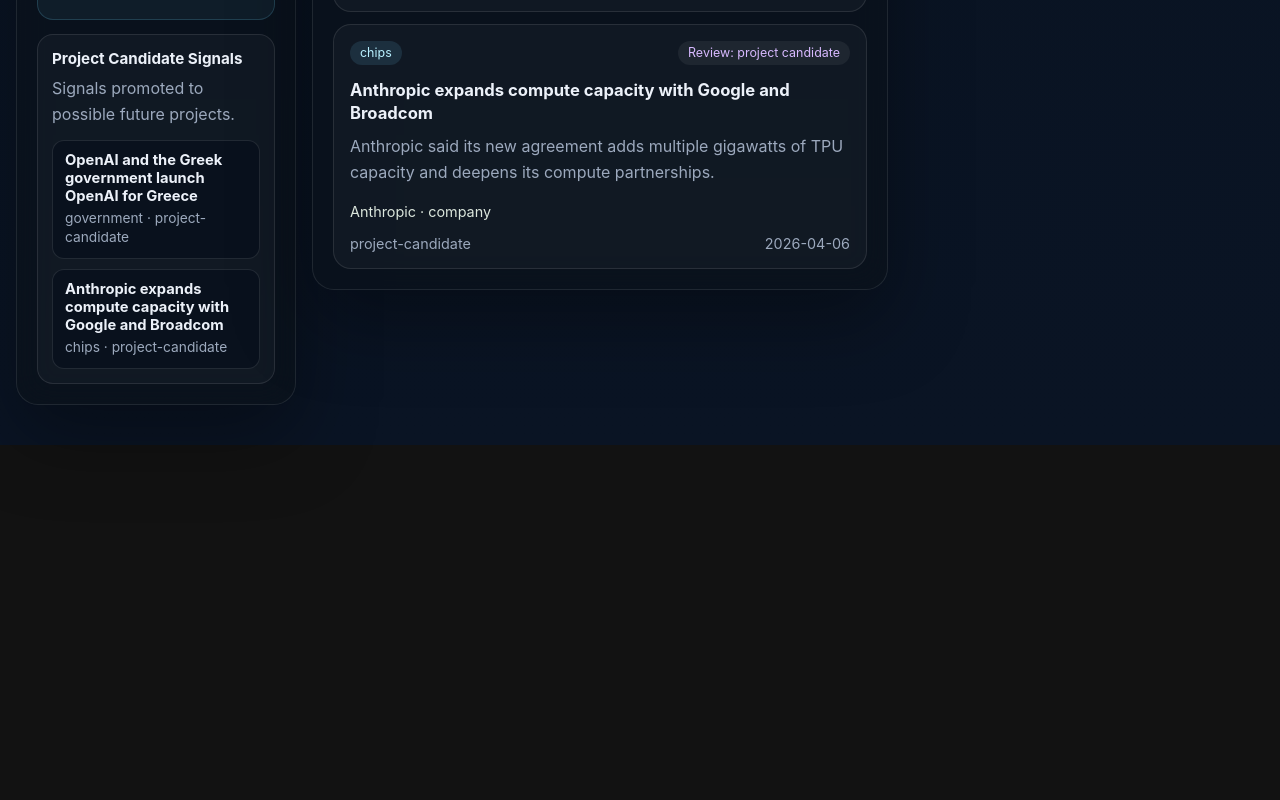
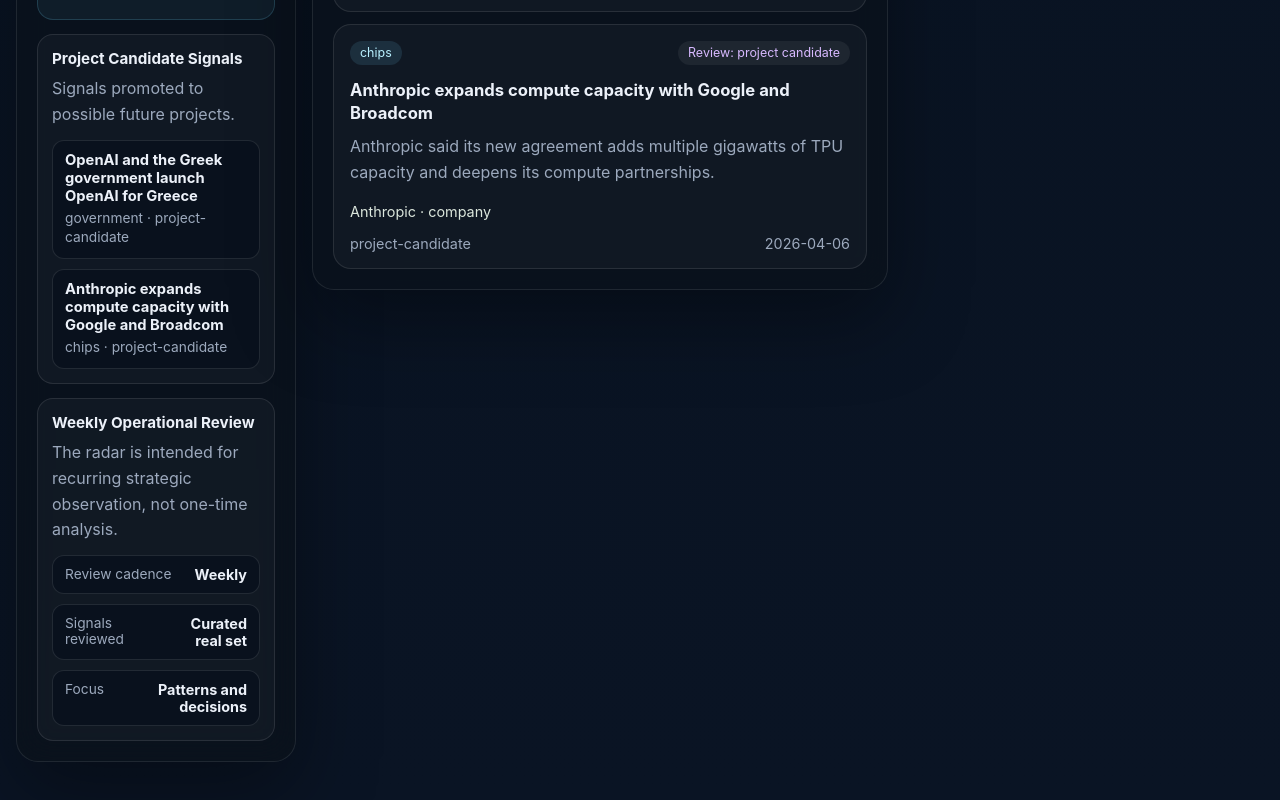
Before and after one commit to LambdaOpsLab/big-league-ops-radar, a React (Vite) app: page / in a window 1280 px wide. Shown: the part 3275-4075 px from the top of the page. Before the commit the page ends 3720 px from the top, so only its background shows below. Built offline with nearby package versions, Linux system fonts and the light colour scheme.

Commit message:
Add weekly signal operations workflow

```diff
--- a/src/App.tsx
+++ b/src/App.tsx
@@ -118,6 +118,12 @@ const operationalTakeaways = [
   'Watch government procurement and secure deployment patterns as a single signal family.',
   'Treat compute capacity, cloud topology, and chips supply as one planning constraint.',
   'Keep evidence, review status, and decision trail ahead of project promotion.'
+];
+
+const weeklyOperationalReview = [
+  { label: 'Review cadence', value: 'Weekly' },
+  { label: 'Signals reviewed', value: 'Curated real set' },
+  { label: 'Focus', value: 'Patterns and decisions' }
 ];
 
 function domainCount(items: DisplaySignal[], domain: string) {
@@ -452,12 +458,27 @@ export default function App() {
                       <span>{signal.domain} · {signal.action}</span>
                     </div>
                   ))}
-                </div>
-              ) : (
-                <p className="empty-state">No project-candidate signals in the current view.</p>
+              </div>
+            ) : (
+              <p className="empty-state">No project-candidate signals in the current view.</p>
               )}
             </section>
           ) : null}
+
+          <section className="sidebar-section" aria-label="Weekly operational review">
+            <div className="section-heading">
+              <h3>Weekly Operational Review</h3>
+              <p>The radar is intended for recurring strategic observation, not one-time analysis.</p>
+            </div>
+            <div className="review-grid">
+              {weeklyOperationalReview.map((item) => (
+                <div className="review-item" key={item.label}>
+                  <span>{item.label}</span>
+                  <strong>{item.value}</strong>
+                </div>
+              ))}
+            </div>
+          </section>
         </aside>
 
         <section className="signal-list panel" aria-label="Signal cards">
--- a/src/styles.css
+++ b/src/styles.css
@@ -341,6 +341,32 @@ select {
   display: grid;
   gap: 8px;
   line-height: 1.55;
+}
+
+.review-grid {
+  display: grid;
+  gap: 10px;
+  margin-top: 12px;
+}
+
+.review-item {
+  display: flex;
+  justify-content: space-between;
+  gap: 12px;
+  padding: 10px 12px;
+  border-radius: 12px;
+  background: rgba(8, 16, 28, 0.7);
+  border: 1px solid var(--border);
+}
+
+.review-item span {
+  color: var(--muted);
+  font-size: 0.86rem;
+}
+
+.review-item strong {
+  font-size: 0.9rem;
+  text-align: right;
 }
 
 .verification-note {
```
Also changed, not shown: 2 other files (tests, documents, lock files or other folders).
